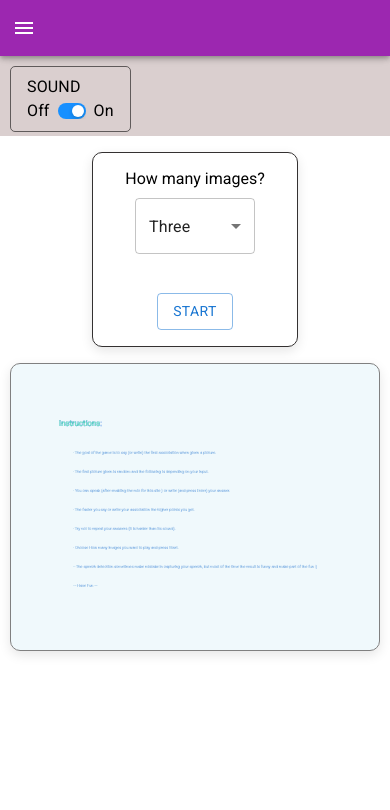
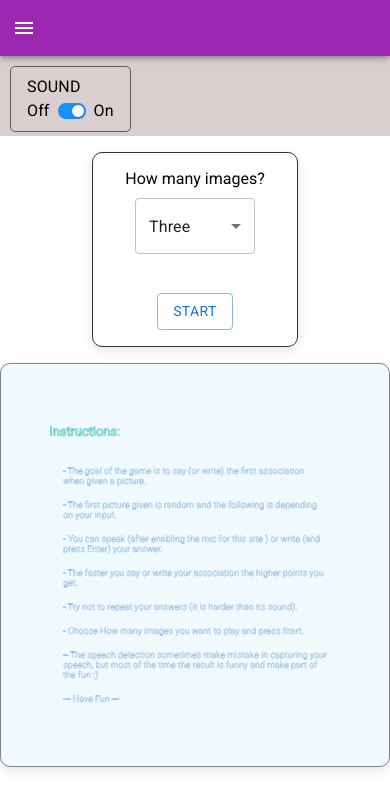
Before and after one commit to dankarger/images-game-v1, a React (Create React App) app in the folder client/: page /Game in a window 390 px wide. Shown: the top 810 px of the page. Built offline with nearby package versions, Linux system fonts and the light colour scheme.

Commit message:
add mobile responsive 2

```diff
--- a/client/src/components/Instructions/Instructions.css
+++ b/client/src/components/Instructions/Instructions.css
@@ -17,10 +17,9 @@ h4 {
    margin:14px;
     /*color:transparent;*/
     color: rgba(0, 119, 168, 0.2);
-
     position:relative;
     overflow: hidden;
-    font-size: 1vw;
+    font-size: calc(5px + 1vw);
     -webkit-text-stroke: 0.02vw #2f6ee3;
     z-index: 100;
 }
@@ -28,7 +27,7 @@ h4 {
 .heading {
     color: rgba(182, 222, 239, 0.58);
     position: relative;
-    font-size: 2vw;
+    font-size: calc(5px + 2vw);;
     -webkit-text-stroke: 0.05vw #2f6ee3;
 }
 .heading::before {
```
